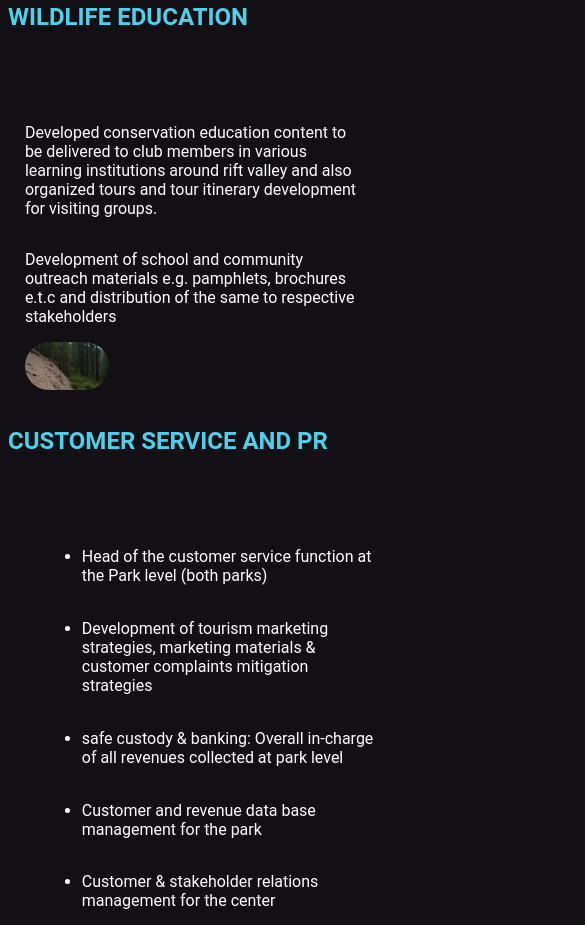
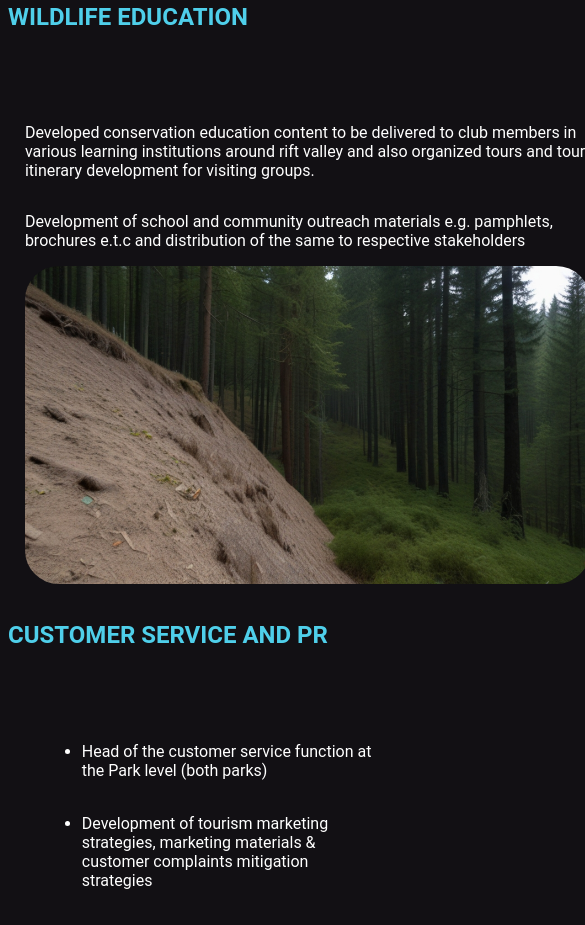
Before and after one commit to Sevich-Kah/sheprine1, a plain HTML site: page tryarea.html in a window 390 px wide. Shown: the part 2697-3622 px from the top of the page, 585 px wide, since content can reach past the window. Drawn offline with nearby package versions, Linux system fonts and the light colour scheme.

Commit message:
Update styles.css

```diff
--- a/styles.css
+++ b/styles.css
@@ -424,12 +424,4 @@ li {
         max-height: 30vh;
 	max-width: 40vh;
     }
-    .service2 {
-	width: 10vh
-	max-height: fit-content;
-    }
-    .service2 img {
-        width: 10vh;
-        max-height: 45vh;
-    }
 }
```
